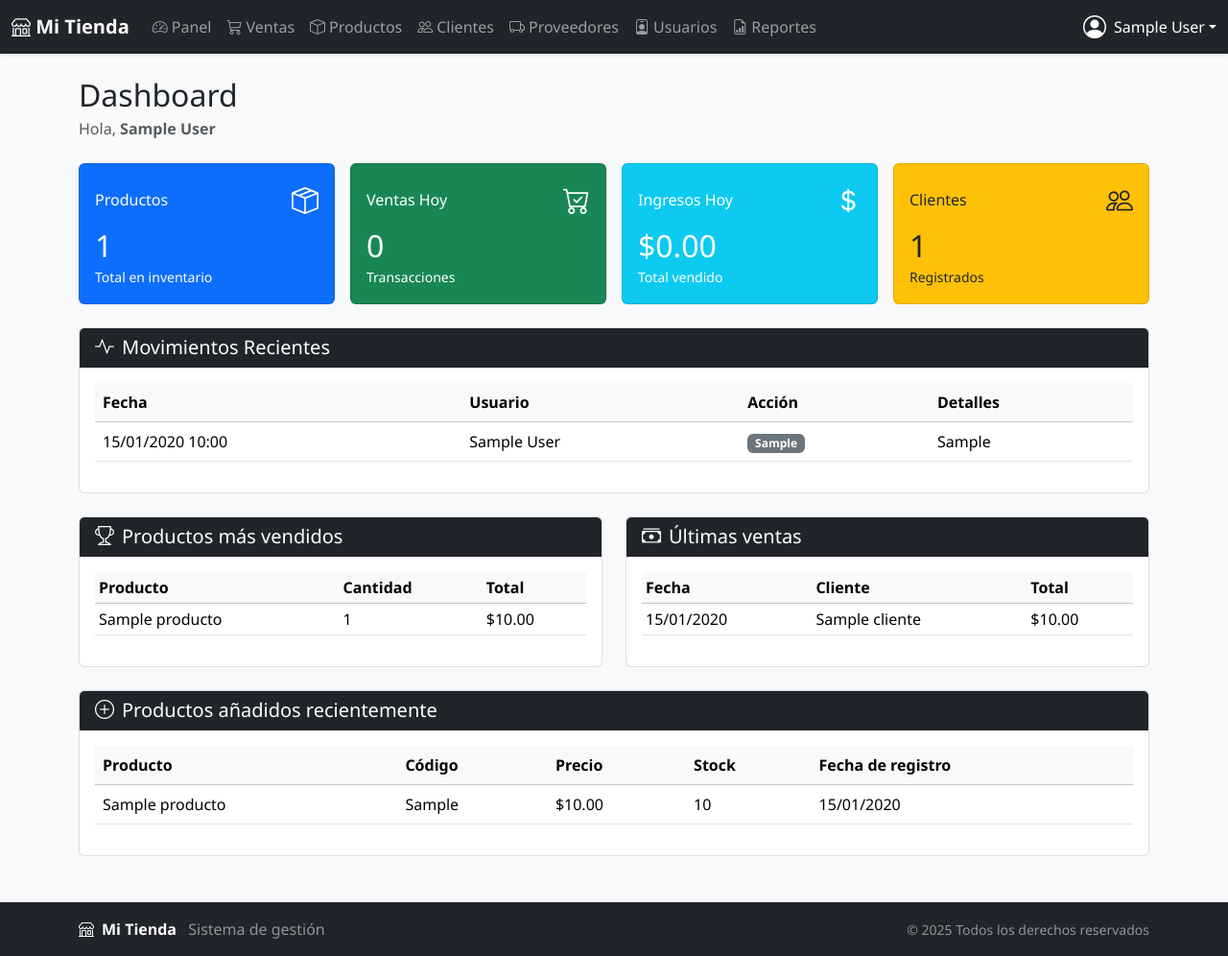
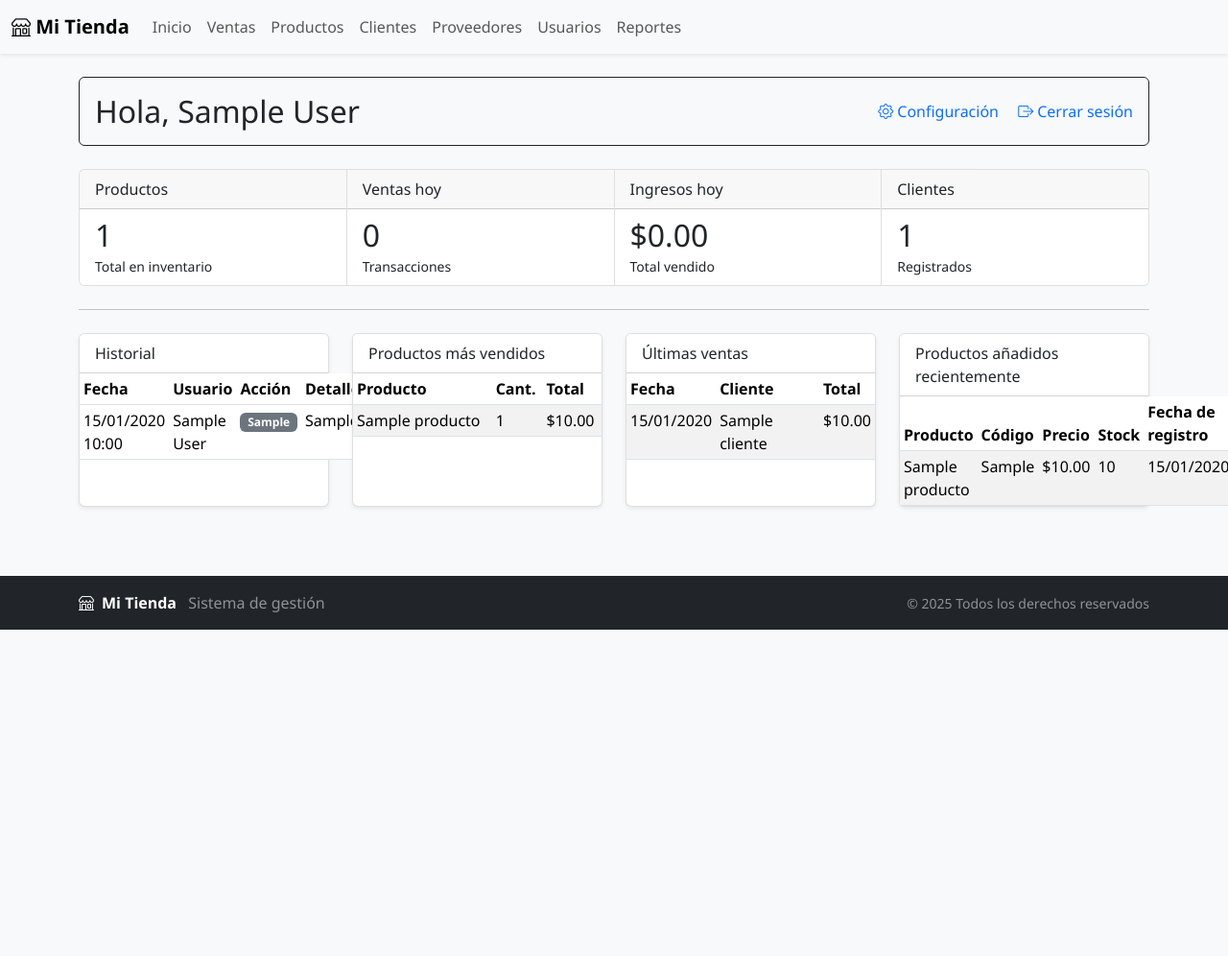
Before and after one commit to perezjames/mi_tienda, a PHP site: page /dashboard.php in a window 1280 px wide. Shown: the whole page at 96% size. After the commit the page ends 656 px from the top, so only its background shows below. Run offline with PHP 8.4, Linux system fonts and the light colour scheme; the visitor is signed in with stand-in values (Sample User, id 1); tables that the repository leaves empty hold one stand-in row (values such as "Sample post").

Commit message:
Cambios en barra de navegación, inicio, acceso

```diff
--- a/project/inc/navbar.php
+++ b/project/inc/navbar.php
@@ -1,68 +1,39 @@
-<nav class="navbar navbar-expand-lg navbar-dark bg-dark shadow-sm">
+<nav class="navbar navbar-expand-lg shadow-sm no-print">
     <div class="container-fluid">
         <a class="navbar-brand fw-bold" href="dashboard.php">
             <i class="bi bi-shop"></i> Mi Tienda
         </a>
-        <button class="navbar-toggler" type="button" data-bs-toggle="collapse" data-bs-target="#navbarNav">
+        <button class="navbar-toggler" type="button" data-bs-toggle="collapse" data-bs-target="#navbarNav" aria-controls="navbarNav" aria-expanded="false" aria-label="Toggle navigation">
             <span class="navbar-toggler-icon"></span>
         </button>
         <div class="collapse navbar-collapse" id="navbarNav">
-            <ul class="navbar-nav me-auto">
+            <ul class="navbar-nav me-auto mb-2 mb-lg-0">
                 <li class="nav-item">
-                    <a class="nav-link" href="dashboard.php">
-                        <i class="bi bi-speedometer2 me-1"></i>Panel
-                    </a>
+                    <a class="nav-link" href="dashboard.php">Inicio</a>
                 </li>
-
                 <?php if(in_array($_SESSION['rol'], ['administrador', 'trabajador'])): ?>
                 <li class="nav-item">
-                    <a class="nav-link" href="ventas.php">
-                        <i class="bi bi-cart3 me-1"></i>Ventas
-                    </a>
+                    <a class="nav-link" href="ventas.php">Ventas</a>
                 </li>
                 <li class="nav-item">
-                    <a class="nav-link" href="productos.php">
-                        <i class="bi bi-box me-1"></i>Productos
-                    </a>
+                    <a class="nav-link" href="productos.php">Productos</a>
                 </li>
                 <li class="nav-item">
-                    <a class="nav-link" href="clientes.php">
-                        <i class="bi bi-people me-1"></i>Clientes
-                    </a>
+                    <a class="nav-link" href="clientes.php">Clientes</a>
                 </li>
                 <li class="nav-item">
-                    <a class="nav-link" href="proveedores.php">
-                        <i class="bi bi-truck me-1"></i>Proveedores
-                    </a>
+                    <a class="nav-link" href="proveedores.php">Proveedores</a>
                 </li>
                 <?php endif; ?>
-
                 <?php if($_SESSION['rol'] == 'administrador'): ?>
                 <li class="nav-item">
-                    <a class="nav-link" href="usuarios.php">
-                        <i class="bi bi-person-badge me-1"></i>Usuarios
-                    </a>
+                    <a class="nav-link" href="usuarios.php">Usuarios</a>
                 </li>
                 <li class="nav-item">
-                    <a class="nav-link" href="reportes.php">
-                        <i class="bi bi-file-earmark-bar-graph me-1"></i>Reportes
-                    </a>
+                    <a class="nav-link" href="reportes.php">Reportes</a>
                 </li>
                 <?php endif; ?>
             </ul>
-
-            <div class="dropdown">
-                <a href="#" class="d-flex align-items-center text-white text-decoration-none dropdown-toggle" data-bs-toggle="dropdown">
-                    <i class="bi bi-person-circle fs-4 me-2"></i>
-                    <span><?php echo htmlspecialchars($_SESSION['nombre']); ?></span>
-                </a>
-                <ul class="dropdown-menu dropdown-menu-end">
-                    <li><span class="dropdown-item-text small text-muted"><?php echo htmlspecialchars($_SESSION['correo']); ?></span></li>
-                    <li><hr class="dropdown-divider"></li>
-                    <li><a class="dropdown-item" href="config_cuenta.php"><i class="bi bi-gear me-2"></i>Configuración</a></li>
-                    <li><a class="dropdown-item" href="logout.php"><i class="bi bi-box-arrow-right me-2"></i>Cerrar sesión</a></li>
-                </ul>
-            </div>
         </div>
     </div>
 </nav>
--- a/project/public/dashboard.php
+++ b/project/public/dashboard.php
@@ -4,7 +4,6 @@ require_once '../inc/auth.php';
 require_once '../inc/helpers.php';
 check_login();
 
-// Estadísticas
 $stmt = $pdo->query("SELECT COUNT(*) FROM productos");
 $total_productos = $stmt->fetchColumn();
 
@@ -20,85 +19,88 @@ $total_clientes = $stmt->fetchColumn();
 include '../inc/header.php';
 ?>
 
-<h2 class="mb-1">Dashboard</h2>
-<p class="text-muted mb-4">Hola, <strong><?php echo htmlspecialchars($_SESSION['nombre']); ?></strong></p>
+<!-- Saludo y opciones de cuenta -->
+<div class="d-flex justify-content-between align-items-center mb-4 border border-dark rounded p-3">
+    <h2 class="mb-0">Hola, <?php echo htmlspecialchars($_SESSION['nombre']); ?></h2>
+    <div>
+        <a href="config_cuenta.php" class="text-decoration-none me-3"><i class="bi bi-gear me-1"></i>Configuración</a>
+        <a href="logout.php" class="text-decoration-none"><i class="bi bi-box-arrow-right me-1"></i>Cerrar sesión</a>
+    </div>
+</div>
 
-<!-- Vistazos rápidos -->
-<div class="row g-3 mb-4">
+<!-- Tarjetas -->
+<div class="card-group mb-4">
+    <!-- Mostrar tarjeta de productos y ventas solo para administradores y trabajadores -->
     <?php if(in_array($_SESSION['rol'], ['administrador', 'trabajador'])): ?>
-    <div class="col-md-3">
-        <div class="card bg-primary text-white">
-            <div class="card-body">
-                <div class="d-flex justify-content-between align-items-center mb-2">
-                    <h6 class="mb-0">Productos</h6>
-                    <i class="bi bi-box-seam fs-3"></i>
-                </div>
+
+        <!-- Total de productos -->
+        <div class="card">
+            <div class="card-header">Productos</div>
+            <ul class="list-group list-group-flush">
+                <li class="list-group-item">
                     <h2 class="mb-0"><?php echo $total_productos; ?></h2>
                     <small>Total en inventario</small>
+                </li>
         </div>
-        </div>
-    </div>
-    <div class="col-md-3">
-        <div class="card bg-success text-white">
-            <div class="card-body">
-                <div class="d-flex justify-content-between align-items-center mb-2">
-                    <h6 class="mb-0">Ventas Hoy</h6>
-                    <i class="bi bi-cart-check fs-3"></i>
-                </div>
+
+        <!-- Ventas hoy -->
+        <div class="card">
+            <div class="card-header">Ventas hoy</div>
+            <ul class="list-group list-group-flush">
+                <li class="list-group-item">
                     <h2 class="mb-0"><?php echo $ventas_hoy; ?></h2>
                     <small>Transacciones</small>
+                </li>
         </div>
-        </div>
-    </div>
+
     <?php endif; ?>
+    <!-- Mostrar tarjeta de ingresos solo para administradores -->
+    <?php if($_SESSION['rol'] == 'administrador'): ?>
 
-    <?php if($_SESSION['rol'] == 'administrador'): ?>
-    <div class="col-md-3">
-        <div class="card bg-info text-white">
-            <div class="card-body">
-                <div class="d-flex justify-content-between align-items-center mb-2">
-                    <h6 class="mb-0">Ingresos Hoy</h6>
-                    <i class="bi bi-currency-dollar fs-3"></i>
-                </div>
+        <!-- Ingresos hoy -->
+        <div class="card">
+            <div class="card-header">Ingresos hoy</div>
+            <ul class="list-group list-group-flush">
+                <li class="list-group-item">
                     <h2 class="mb-0">$<?php echo number_format($ingresos_hoy, 2); ?></h2>
                     <small>Total vendido</small>
+                </li>
         </div>
-        </div>
-    </div>
+
     <?php endif; ?>
+    <!-- Mostrar tarjeta de clientes para administradores y trabajadores -->
+    <?php if(in_array($_SESSION['rol'], ['administrador', 'trabajador'])): ?>
 
-    <?php if(in_array($_SESSION['rol'], ['administrador', 'trabajador'])): ?>
-    <div class="col-md-3">
-        <div class="card bg-warning text-dark">
-            <div class="card-body">
-                <div class="d-flex justify-content-between align-items-center mb-2">
-                    <h6 class="mb-0">Clientes</h6>
-                    <i class="bi bi-people fs-3"></i>
-                </div>
+        <!-- Total de clientes -->
+        <div class="card">
+            <div class="card-header">Clientes</div>
+            <ul class="list-group list-group-flush">
+                <li class="list-group-item">
                     <h2 class="mb-0"><?php echo $total_clientes; ?></h2>
                     <small>Registrados</small>
+                </li>
         </div>
-        </div>
-    </div>
+
     <?php endif; ?>
 </div>
 
-<!-- Tabla de Movimientos -->
-<div class="row mb-4">
-    <div class="col-12">
-        <div class="card">
-            <div class="card-header bg-dark text-white">
-                <h5 class="mb-0"><i class="bi bi-activity me-2"></i>Movimientos Recientes</h5>
+<!-- Tablas -->
+<hr class="mb-4">
+<div class="row">
+    <!-- Historial de actividades -->
+    <div class="col-md-3 col-sm-6 mb-4">
+        <div class="card h-100 shadow-sm">
+            <div class="card-header bg-white font-weight-bold">
+                Historial
             </div>
-            <div class="card-body">
-                <div class="table-responsive">
-                    <table class="table table-hover">
-                        <thead class="table-light">
+            <div class="card-body p-0">
+                <table class="table table-sm mb-0">
+                    <thead>
                         <tr>
-                                <th>Fecha</th>
-                                <th>Usuario</th>
-                                <th>Acción</th>
-                                <th>Detalles</th>
+                            <th scope="col">Fecha</th>
+                            <th scope="col">Usuario</th>
+                            <th scope="col">Acción</th>
+                            <th scope="col">Detalles</th>
                         </tr>
                     </thead>
                     <tbody>
@@ -124,23 +126,19 @@ include '../inc/header.php';
             </div>
         </div>
     </div>
+
+    <!-- Productos más vendidos -->
+    <div class="col-md-3 col-sm-6 mb-4">
+        <div class="card h-100 shadow-sm">
+            <div class="card-header bg-white font-weight-bold">
+                Productos más vendidos
             </div>
-</div>
-
-<!-- Tablas: Productos más vendidos y Últimas ventas -->
-<div class="row mb-4">
-    <div class="col-md-6">
-        <div class="card">
-            <div class="card-header bg-dark text-white">
-                <h5 class="mb-0"><i class="bi bi-trophy me-2"></i>Productos más vendidos</h5>
-            </div>
-            <div class="card-body">
-                <div class="table-responsive">
-                    <table class="table table-sm">
-                        <thead class="table-light">
+            <div class="card-body p-0">
+                <table class="table table-sm table-striped mb-0">
+                    <thead>
                         <tr>
                             <th>Producto</th>
-                                <th>Cantidad</th>
+                            <th>Cant.</th>
                             <th>Total</th>
                         </tr>
                     </thead>
@@ -166,17 +164,16 @@ include '../inc/header.php';
             </div>
         </div>
     </div>
+
+    <!-- Últimas ventas -->
+    <div class="col-md-3 col-sm-6 mb-4">
+        <div class="card h-100 shadow-sm">
+            <div class="card-header bg-white font-weight-bold">
+                Últimas ventas
             </div>
-
-    <div class="col-md-6">
-        <div class="card">
-            <div class="card-header bg-dark text-white">
-                <h5 class="mb-0"><i class="bi bi-cash-stack me-2"></i>Últimas ventas</h5>
-            </div>
-            <div class="card-body">
-                <div class="table-responsive">
-                    <table class="table table-sm">
-                        <thead class="table-light">
+            <div class="card-body p-0">
+                <table class="table table-sm table-striped mb-0">
+                    <thead>
                         <tr>
                             <th>Fecha</th>
                             <th>Cliente</th>
@@ -204,20 +201,16 @@ include '../inc/header.php';
             </div>
         </div>
     </div>
-    </div>
-</div>
 
     <!-- Productos añadidos recientemente -->
-<div class="row mb-4">
-    <div class="col-12">
-        <div class="card">
-            <div class="card-header bg-dark text-white">
-                <h5 class="mb-0"><i class="bi bi-plus-circle me-2"></i>Productos añadidos recientemente</h5>
+    <div class="col-md-3 col-sm-6 mb-4">
+        <div class="card h-100 shadow-sm">
+            <div class="card-header bg-white font-weight-bold">
+                Productos añadidos recientemente
             </div>
-            <div class="card-body">
-                <div class="table-responsive">
-                    <table class="table table-hover">
-                        <thead class="table-light">
+            <div class="card-body p-0">
+                <table class="table table-sm table-striped mb-0">
+                    <thead>
                         <tr>
                             <th>Producto</th>
                             <th>Código</th>
@@ -246,6 +239,5 @@ include '../inc/header.php';
         </div>
     </div>
 </div>
-</div>
 
 <?php include '../inc/footer.php'; ?>
--- a/project/public/reportes.php
+++ b/project/public/reportes.php
@@ -122,7 +122,7 @@ include '../inc/header.php';
                 <i class="bi bi-cart-check me-1"></i>Ventas
             </a>
             <a href="?tipo=productos_vendidos" class="btn btn-<?php echo $tipo_reporte == 'productos_vendidos' ? 'dark' : 'outline-dark'; ?>">
-                <i class="bi bi-graph-up me-1"></i>Productos Vendidos
+                <i class="bi bi-graph-up me-1"></i>Productos vendidos
             </a>
             <a href="?tipo=productos" class="btn btn-<?php echo $tipo_reporte == 'productos' ? 'dark' : 'outline-dark'; ?>">
                 <i class="bi bi-box me-1"></i>Productos
```
Also changed, not shown: project/public/login.php (+35 -52 lines). Lines whose indentation alone changed are shown as unchanged.
